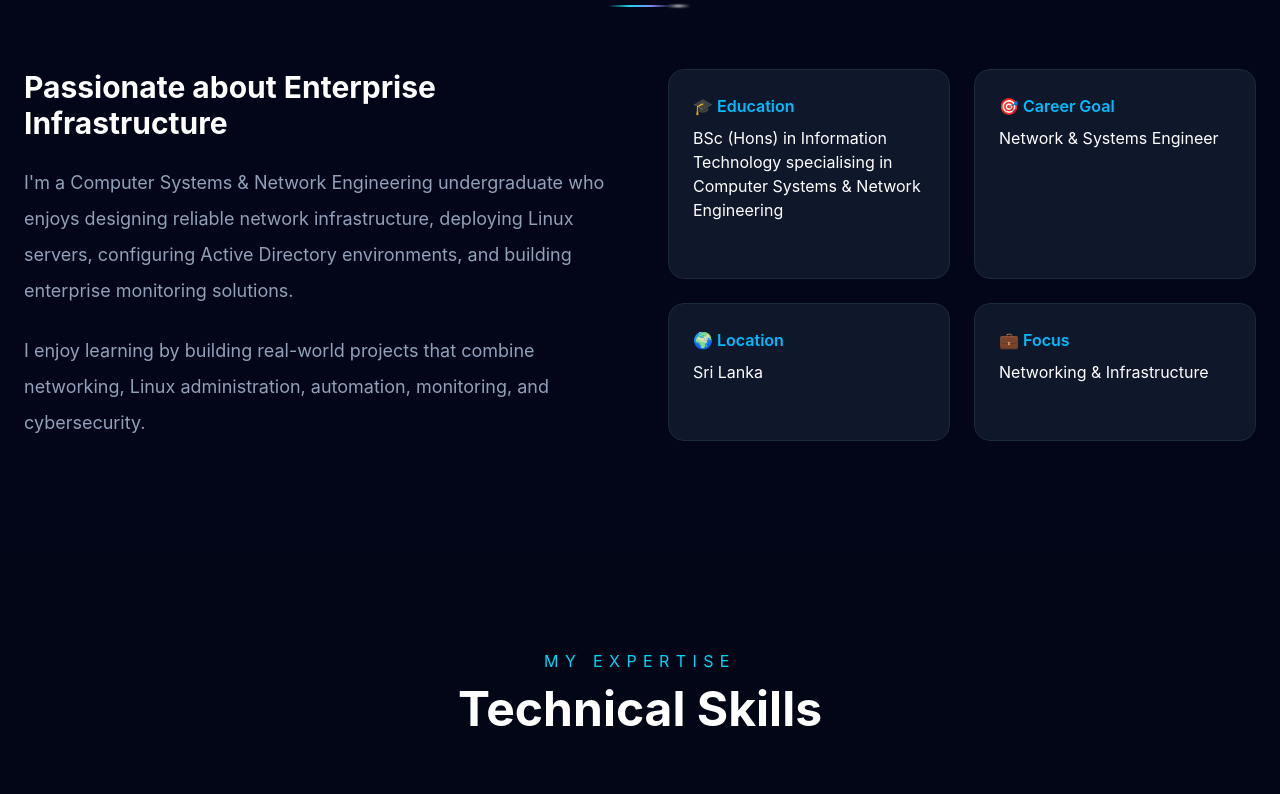
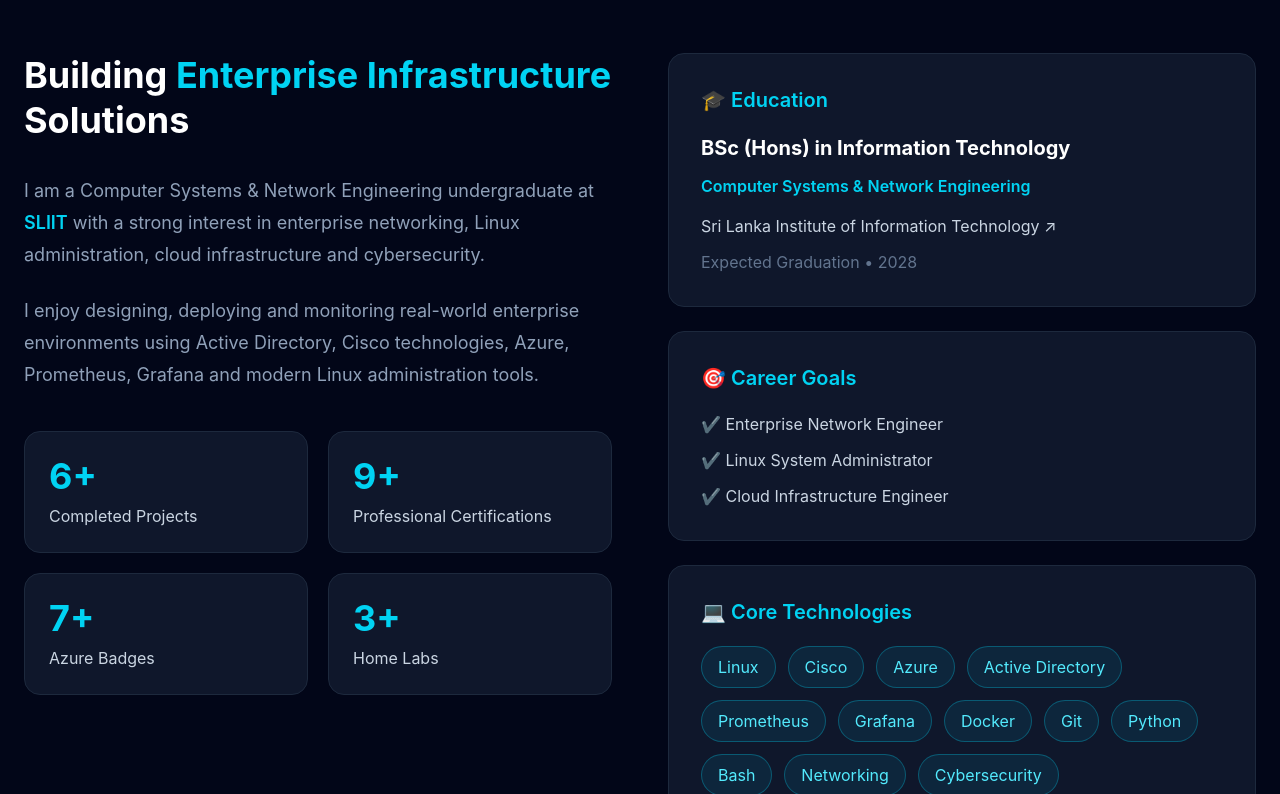
Before and after one commit to VimukthiSiriwardana/personal-portfolio, a React (Vite) app: page / in a window 1280 px wide. Shown: the part 1106-1900 px from the top of the page. Built offline with nearby package versions, Linux system fonts and the light colour scheme.

Commit message:
Enhance portfolio about section

```diff
--- a/package.json
+++ b/package.json
@@ -13,6 +13,7 @@
     "@emailjs/browser": "^4.4.1",
     "@tailwindcss/vite": "^4.3.1",
     "react": "^19.2.7",
+    "react-countup": "^6.5.3",
     "react-dom": "^19.2.7",
     "react-icons": "^5.6.0",
     "tailwindcss": "^4.3.1"
--- /dev/null
+++ b/src/components/InfoCard.jsx
@@ -0,0 +1,13 @@
+function InfoCard({ title, children }) {
+  return (
+    <div className="bg-slate-900 border border-slate-800 rounded-3xl p-8 hover:border-cyan-400 transition duration-300">
+      <h3 className="text-cyan-400 text-xl font-semibold mb-5">
+        {title}
+      </h3>
+
+      {children}
+    </div>
+  );
+}
+
+export default InfoCard;
--- /dev/null
+++ b/src/components/StatCard.jsx
@@ -0,0 +1,17 @@
+import CountUp from "react-countup";
+
+function StatCard({ value, label }) {
+  return (
+    <div className="bg-slate-900 border border-slate-800 rounded-3xl p-6 text-center hover:border-cyan-400 hover:-translate-y-2 transition-all duration-300">
+      <h3 className="text-4xl font-bold text-cyan-400">
+        <CountUp end={value} duration={2} />+
+      </h3>
+
+      <p className="mt-3 text-slate-300">
+        {label}
+      </p>
+    </div>
+  );
+}
+
+export default StatCard;
--- /dev/null
+++ b/src/components/TechBadge.jsx
@@ -0,0 +1,9 @@
+function TechBadge({ name }) {
+  return (
+    <span className="bg-cyan-500/10 border border-cyan-400/30 text-cyan-300 px-4 py-2 rounded-full text-sm hover:bg-cyan-500 hover:text-slate-950 transition duration-300">
+      {name}
+    </span>
+  );
+}
+
+export default TechBadge;
--- /dev/null
+++ b/src/data/about.js
@@ -0,0 +1,41 @@
+const about = {
+  heading: "Building Enterprise Infrastructure Solutions",
+
+  description:
+    "I am a Computer Systems & Network Engineering undergraduate at SLIIT passionate about designing, deploying and managing enterprise-grade network infrastructure. I enjoy building real-world solutions using Linux, Active Directory, Azure, Cisco technologies and infrastructure monitoring platforms.",
+
+  education: {
+    degree: "BSc (Hons) in Information Technology",
+    specialization: "Computer Systems & Network Engineering",
+    university: "Sri Lanka Institute of Information Technology (SLIIT)",
+    graduation: "Expected Graduation: 2028",
+  },
+
+  career: [
+    "Enterprise Network Engineer",
+    "Linux System Administrator",
+    "Cloud Infrastructure Engineer",
+  ],
+
+  location: "Sri Lanka",
+
+  focus:
+    "Building enterprise-grade networking, Linux administration, cloud infrastructure, monitoring and automation projects.",
+
+  technologies: [
+    "Linux",
+    "Cisco",
+    "Azure",
+    "Active Directory",
+    "Prometheus",
+    "Grafana",
+    "Docker",
+    "Git",
+    "Python",
+    "Bash",
+    "Cybersecurity",
+    "Networking",
+  ],
+};
+
+export default about;
--- a/src/sections/About.jsx
+++ b/src/sections/About.jsx
@@ -1,92 +1,109 @@
 import SectionTitle from "../components/SectionTitle";
 
 function About() {
+  const technologies = [
+    "Linux","Cisco","Azure","Active Directory","Prometheus","Grafana",
+    "Docker","Git","Python","Bash","Networking","Cybersecurity"
+  ];
+
+  const stats = [
+    { value: "6+", label: "Completed Projects" },
+    { value: "9+", label: "Professional Certifications" },
+    { value: "7+", label: "Azure Badges" },
+    { value: "3+", label: "Home Labs" },
+  ];
+
   return (
-    <section
-      id="about"
-      className="bg-slate-950 py-28 px-6"
-    >
+    <section id="about" className="bg-slate-950 py-24 px-6">
       <div className="max-w-7xl mx-auto">
+        <SectionTitle subtitle="WHO I AM" title="About Me" />
 
-        <SectionTitle
-          subtitle="Who I Am"
-          title="About Me"
-        />
-
-        <div className="grid md:grid-cols-2 gap-14">
-
-          {/* Left Side */}
+        <div className="grid lg:grid-cols-2 gap-14 items-start">
 
           <div>
-
-            <h3 className="text-3xl font-bold text-white mb-6">
-              Passionate about Enterprise Infrastructure
+            <h3 className="text-4xl font-bold text-white leading-tight">
+              Building <span className="text-cyan-400">Enterprise Infrastructure</span> Solutions
             </h3>
 
-            <p className="text-slate-400 leading-9 text-lg">
-              I'm a Computer Systems & Network Engineering undergraduate who enjoys
-              designing reliable network infrastructure, deploying Linux servers,
-              configuring Active Directory environments, and building enterprise
-              monitoring solutions.
+            <p className="mt-8 text-slate-400 text-lg leading-8">
+              I am a Computer Systems & Network Engineering undergraduate at{" "}
+              <a
+                href="https://www.sliit.lk/"
+                target="_blank"
+                rel="noreferrer"
+                className="text-cyan-400 hover:underline font-semibold"
+              >
+                SLIIT
+              </a>
+              {" "}with a strong interest in enterprise networking, Linux
+              administration, cloud infrastructure and cybersecurity.
             </p>
 
-            <p className="text-slate-400 leading-9 text-lg mt-6">
-              I enjoy learning by building real-world projects that combine
-              networking, Linux administration, automation, monitoring, and
-              cybersecurity.
+            <p className="mt-6 text-slate-400 text-lg leading-8">
+              I enjoy designing, deploying and monitoring real-world enterprise
+              environments using Active Directory, Cisco technologies, Azure,
+              Prometheus, Grafana and modern Linux administration tools.
             </p>
 
+            <div className="grid grid-cols-2 gap-5 mt-10">
+              {stats.map((item) => (
+                <div
+                  key={item.label}
+                  className="bg-slate-900 border border-slate-800 rounded-2xl p-6 hover:border-cyan-400 hover:-translate-y-1 transition-all duration-300"
+                >
+                  <h4 className="text-4xl font-bold text-cyan-400">{item.value}</h4>
+                  <p className="mt-2 text-slate-300">{item.label}</p>
+                </div>
+              ))}
+            </div>
           </div>
 
-          {/* Right Side */}
+          <div className="space-y-6">
 
-          <div className="grid grid-cols-2 gap-6">
-
-            <div className="bg-slate-900 p-6 rounded-2xl border border-slate-800">
-              <h4 className="text-sky-400 font-semibold mb-2">
-                🎓 Education
-              </h4>
-
-              <p className="text-white">
+            <div className="bg-slate-900 border border-slate-800 rounded-2xl p-8 hover:border-cyan-400 transition-all">
+              <h4 className="text-cyan-400 text-xl font-semibold mb-5">🎓 Education</h4>
+              <p className="text-white text-xl font-bold">
                 BSc (Hons) in Information Technology
-                specialising in Computer Systems & Network Engineering
               </p>
+              <p className="text-cyan-400 mt-3 font-semibold">
+                Computer Systems & Network Engineering
+              </p>
+              <a
+                href="https://www.sliit.lk/"
+                target="_blank"
+                rel="noreferrer"
+                className="inline-block mt-4 text-slate-300 hover:text-cyan-400"
+              >
+                Sri Lanka Institute of Information Technology ↗
+              </a>
+              <p className="text-slate-500 mt-3">Expected Graduation • 2028</p>
             </div>
 
-            <div className="bg-slate-900 p-6 rounded-2xl border border-slate-800">
-              <h4 className="text-sky-400 font-semibold mb-2">
-                🎯 Career Goal
-              </h4>
-
-              <p className="text-white">
-                Network & Systems Engineer
-              </p>
+            <div className="bg-slate-900 border border-slate-800 rounded-2xl p-8 hover:border-cyan-400 transition-all">
+              <h4 className="text-cyan-400 text-xl font-semibold mb-5">🎯 Career Goals</h4>
+              <ul className="space-y-3 text-slate-300">
+                <li>✔ Enterprise Network Engineer</li>
+                <li>✔ Linux System Administrator</li>
+                <li>✔ Cloud Infrastructure Engineer</li>
+              </ul>
             </div>
 
-            <div className="bg-slate-900 p-6 rounded-2xl border border-slate-800">
-              <h4 className="text-sky-400 font-semibold mb-2">
-                🌍 Location
-              </h4>
-
-              <p className="text-white">
-                Sri Lanka
-              </p>
-            </div>
-
-            <div className="bg-slate-900 p-6 rounded-2xl border border-slate-800">
-              <h4 className="text-sky-400 font-semibold mb-2">
-                💼 Focus
-              </h4>
-
-              <p className="text-white">
-                Networking & Infrastructure
-              </p>
+            <div className="bg-slate-900 border border-slate-800 rounded-2xl p-8 hover:border-cyan-400 transition-all">
+              <h4 className="text-cyan-400 text-xl font-semibold mb-5">💻 Core Technologies</h4>
+              <div className="flex flex-wrap gap-3">
+                {technologies.map((tech) => (
+                  <span
+                    key={tech}
+                    className="px-4 py-2 rounded-full bg-cyan-500/10 border border-cyan-400/30 text-cyan-300 hover:bg-cyan-500 hover:text-slate-950 transition"
+                  >
+                    {tech}
+                  </span>
+                ))}
+              </div>
             </div>
 
           </div>
-
         </div>
-
       </div>
     </section>
   );
```
Also changed, not shown: 1 other file (tests, documents, lock files or other folders).
